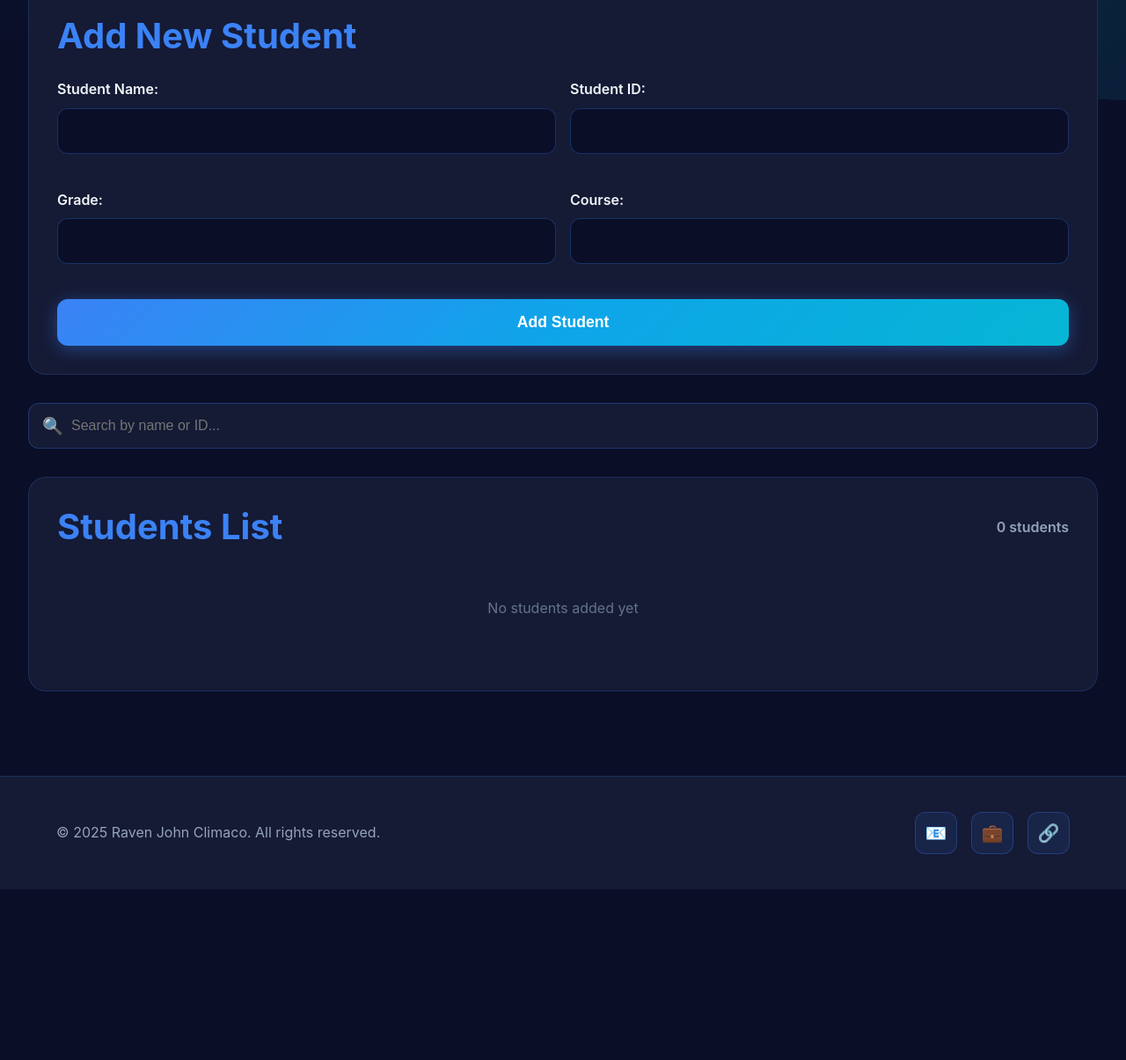
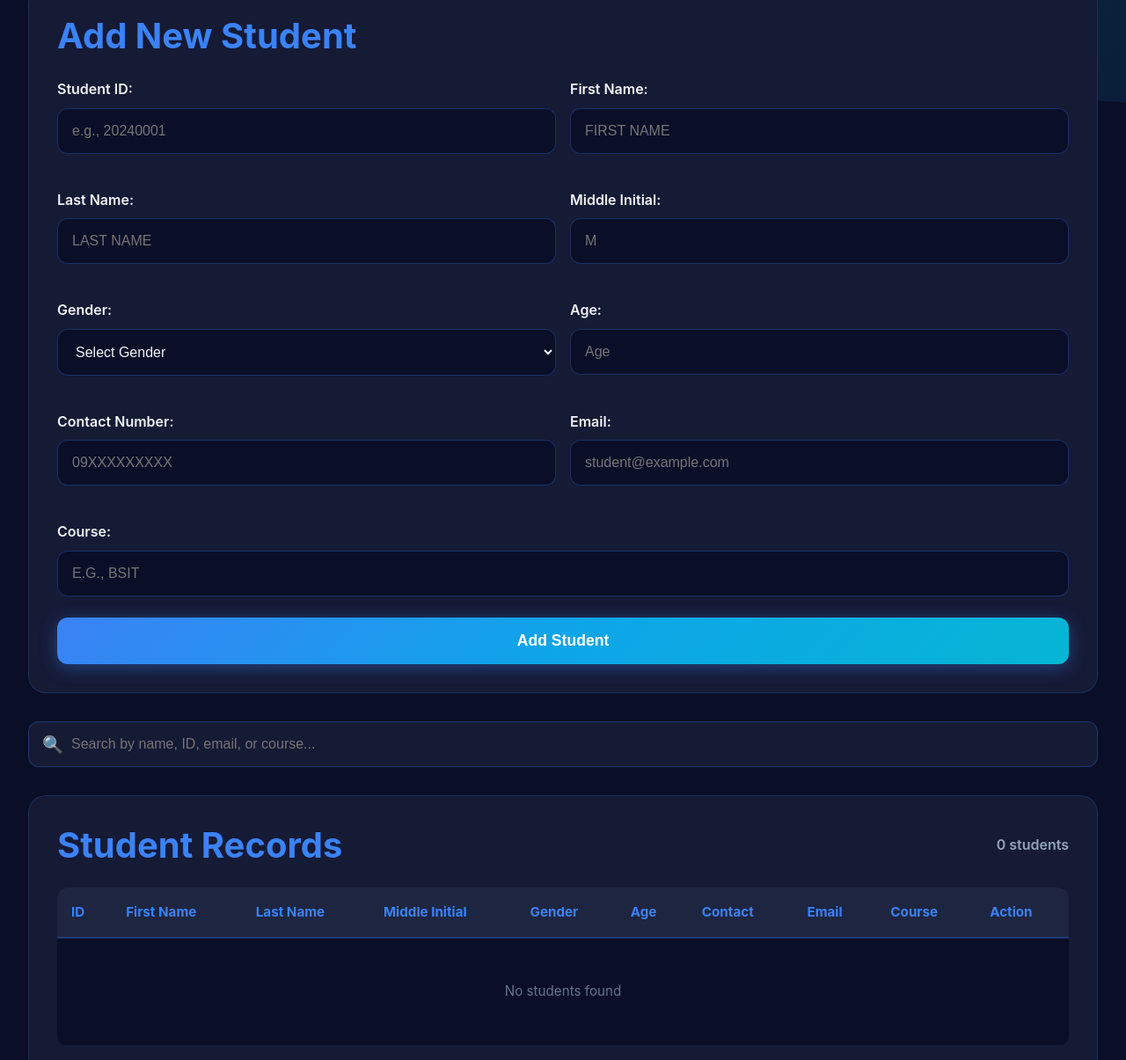
Before and after one commit to RavenJC/Portfolio2, a plain HTML site: page students.html in a window 1280 px wide. Shown: the part 746-1951 px from the top of the page at 88% size. Before the commit the page ends 1757 px from the top, so only its background shows below. Drawn offline with Linux system fonts and the light colour scheme.

Commit message:
Update students.html

```diff
--- a/students.html
+++ b/students.html
@@ -32,52 +32,106 @@
             <!-- Title -->
             <div class="calculator-header">
                 <h1>Student Management System 📚</h1>
-                <p>Add, edit, and manage student records with grades and search functionality.</p>
+                <p>Add, edit, and manage student records with complete information and search functionality.</p>
             </div>
 
             <!-- Management Container -->
             <div class="student-management-container">
                 <!-- Add Student Form -->
                 <div class="student-form-card">
-                    <h3>Add New Student</h3>
+                    <h3 id="form-title">Add New Student</h3>
                     <form id="student-form" onsubmit="addStudent(event)">
                         <div class="form-row">
                             <div class="form-group">
-                                <label for="student-name">Student Name:</label>
-                                <input type="text" id="student-name" required>
+                                <label for="student-id">Student ID:</label>
+                                <input type="text" id="student-id" placeholder="e.g., 20240001" pattern="[0-9]+" title="Please enter numbers only (no letters or special characters)" required>
                             </div>
                             <div class="form-group">
-                                <label for="student-id">Student ID:</label>
-                                <input type="text" id="student-id" required>
+                                <label for="student-fname">First Name:</label>
+                                <input type="text" id="student-fname" placeholder="FIRST NAME" required style="text-transform: uppercase;">
                             </div>
                         </div>
                         <div class="form-row">
                             <div class="form-group">
-                                <label for="student-grade">Grade:</label>
-                                <input type="number" id="student-grade" min="0" max="100" required>
+                                <label for="student-lname">Last Name:</label>
+                                <input type="text" id="student-lname" placeholder="LAST NAME" required style="text-transform: uppercase;">
                             </div>
                             <div class="form-group">
-                                <label for="student-course">Course:</label>
-                                <input type="text" id="student-course" required>
+                                <label for="student-mname">Middle Initial:</label>
+                                <input type="text" id="student-mname" placeholder="M" maxlength="1" pattern="[A-Za-z]" style="text-transform: uppercase;">
                             </div>
                         </div>
-                        <button type="submit" class="btn btn-primary" style="width: 100%;">Add Student</button>
+                        <div class="form-row">
+                            <div class="form-group">
+                                <label for="student-gender">Gender:</label>
+                                <select id="student-gender" required>
+                                    <option value="">Select Gender</option>
+                                    <option value="MALE">MALE</option>
+                                    <option value="FEMALE">FEMALE</option>
+                                    <option value="OTHER">OTHER</option>
+                                </select>
+                            </div>
+                            <div class="form-group">
+                                <label for="student-age">Age:</label>
+                                <input type="number" id="student-age" placeholder="Age" min="1" max="100" required>
+                            </div>
+                        </div>
+                        <div class="form-row">
+                            <div class="form-group">
+                                <label for="student-contact">Contact Number:</label>
+                                <input type="tel" id="student-contact" placeholder="09XXXXXXXXX" pattern="[0-9]{11}" maxlength="11" title="Please enter exactly 11 digits (e.g., 09123456789)" required>
+                            </div>
+                            <div class="form-group">
+                                <label for="student-email">Email:</label>
+                                <input type="email" id="student-email" placeholder="student@example.com" required>
+                            </div>
+                        </div>
+                        <div class="form-group">
+                            <label for="student-course">Course:</label>
+                            <input type="text" id="student-course" placeholder="e.g., BSIT" required style="text-transform: uppercase;">
+                        </div>
+                        <div class="form-button-group">
+                            <button type="submit" class="btn btn-primary" id="submit-btn">Add Student</button>
+                            <button type="button" class="btn btn-outline" onclick="cancelEdit()" id="cancel-btn" style="display: none;">Cancel</button>
+                        </div>
                     </form>
                 </div>
 
                 <!-- Search and Filter -->
                 <div class="student-search">
-                    <input type="text" id="search-student" placeholder="Search by name or ID..." onkeyup="searchStudents()">
+                    <input type="text" id="search-student" placeholder="Search by name, ID, email, or course..." onkeyup="searchStudents()">
                 </div>
 
                 <!-- Students List -->
                 <div class="students-list-container">
                     <div class="students-header">
-                        <h3>Students List</h3>
+                        <h3>Student Records</h3>
                         <span class="student-count" id="student-count">0 students</span>
                     </div>
-                    <div id="students-list" class="students-list">
-                        <p style="color: var(--text-muted); text-align: center; padding: 2rem;">No students added yet</p>
+                    <div class="student-table-wrapper">
+                        <table class="student-table" id="student-table">
+                            <thead>
+                                <tr>
+                                    <th>ID</th>
+                                    <th>First Name</th>
+                                    <th>Last Name</th>
+                                    <th>Middle Initial</th>
+                                    <th>Gender</th>
+                                    <th>Age</th>
+                                    <th>Contact</th>
+                                    <th>Email</th>
+                                    <th>Course</th>
+                                    <th>Action</th>
+                                </tr>
+                            </thead>
+                            <tbody id="students-list">
+                                <tr>
+                                    <td colspan="10" style="text-align: center; color: var(--text-muted); padding: 3rem;">
+                                        No students added yet
+                                    </td>
+                                </tr>
+                            </tbody>
+                        </table>
                     </div>
                 </div>
             </div>
```
